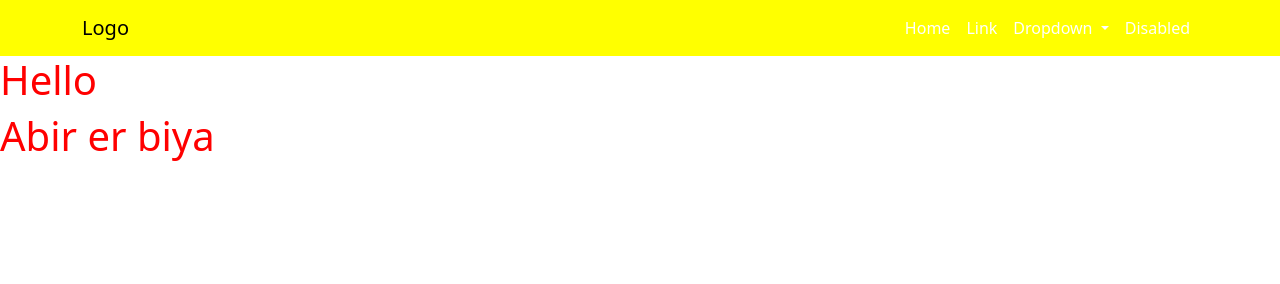
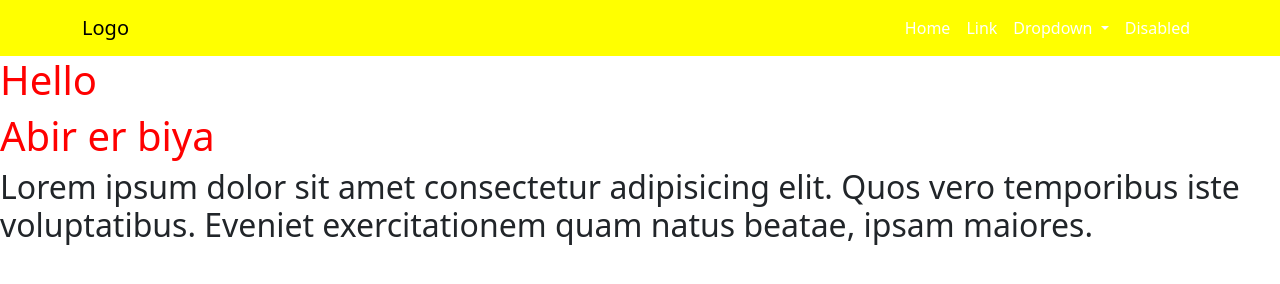
Before and after one commit to ABMshawonislam-dev/teamwork2202, a plain HTML site: page index.html in a window 1280 px wide. Drawn offline with nearby package versions, Linux system fonts and the light colour scheme.

Commit message:
para added

```diff
--- a/index.html
+++ b/index.html
@@ -63,6 +63,7 @@
     </nav>
     <h1>Hello</h1>
     <h1>Abir er biya</h1>
+    <h2>Lorem ipsum dolor sit amet consectetur adipisicing elit. Quos vero temporibus iste voluptatibus. Eveniet exercitationem quam natus beatae, ipsam maiores.</h2>
     <script
       src="https://cdn.jsdelivr.net/npm/bootstrap@5.3.0-alpha2/dist/js/bootstrap.bundle.min.js"
       integrity="sha384-qKXV1j0HvMUeCBQ+QVp7JcfGl760yU08IQ+GpUo5hlbpg51QRiuqHAJz8+BrxE/N"
```
